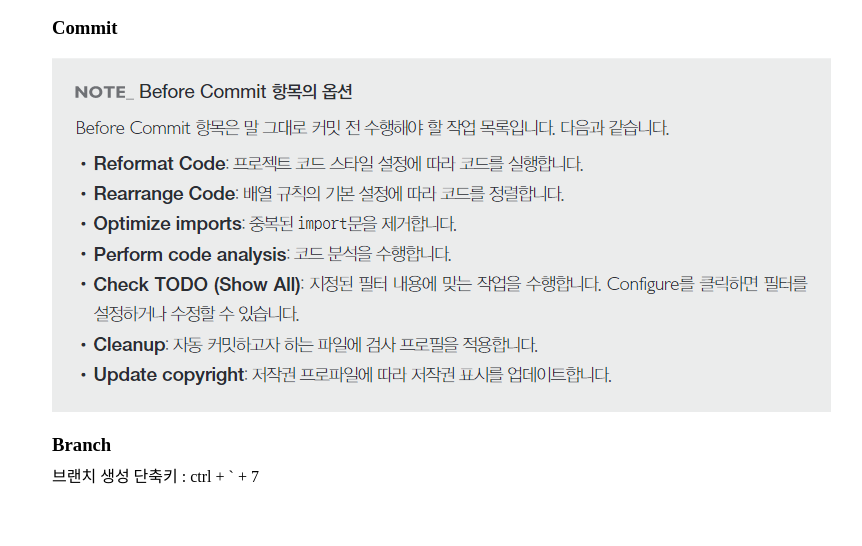
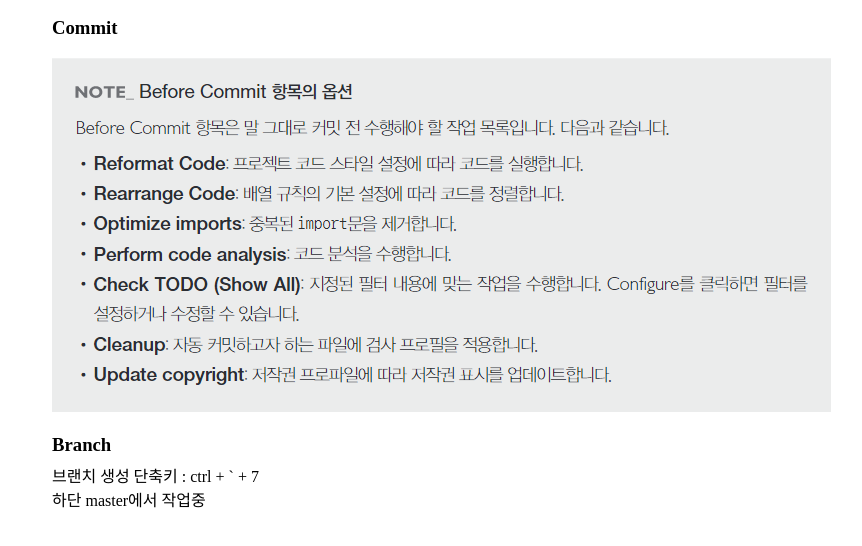
Before and after one commit to cheso/dothome, a plain HTML site: page webstorm/guide.html in a window 1280 px wide. Shown: the part 110-656 px from the top of the page, without its empty margins (68-930 px from the left). Drawn offline with Linux system fonts and the light colour scheme.

Commit message:
guide 하단 master에서 작업중

```diff
--- a/webstorm/guide.html
+++ b/webstorm/guide.html
@@ -22,6 +22,7 @@
         <div class="h3-area">
             <p>
                 브랜치 생성 단축키 : ctrl + ` + 7
+                하단 master에서 작업중
             </p>
         </div>
     </section>
```
